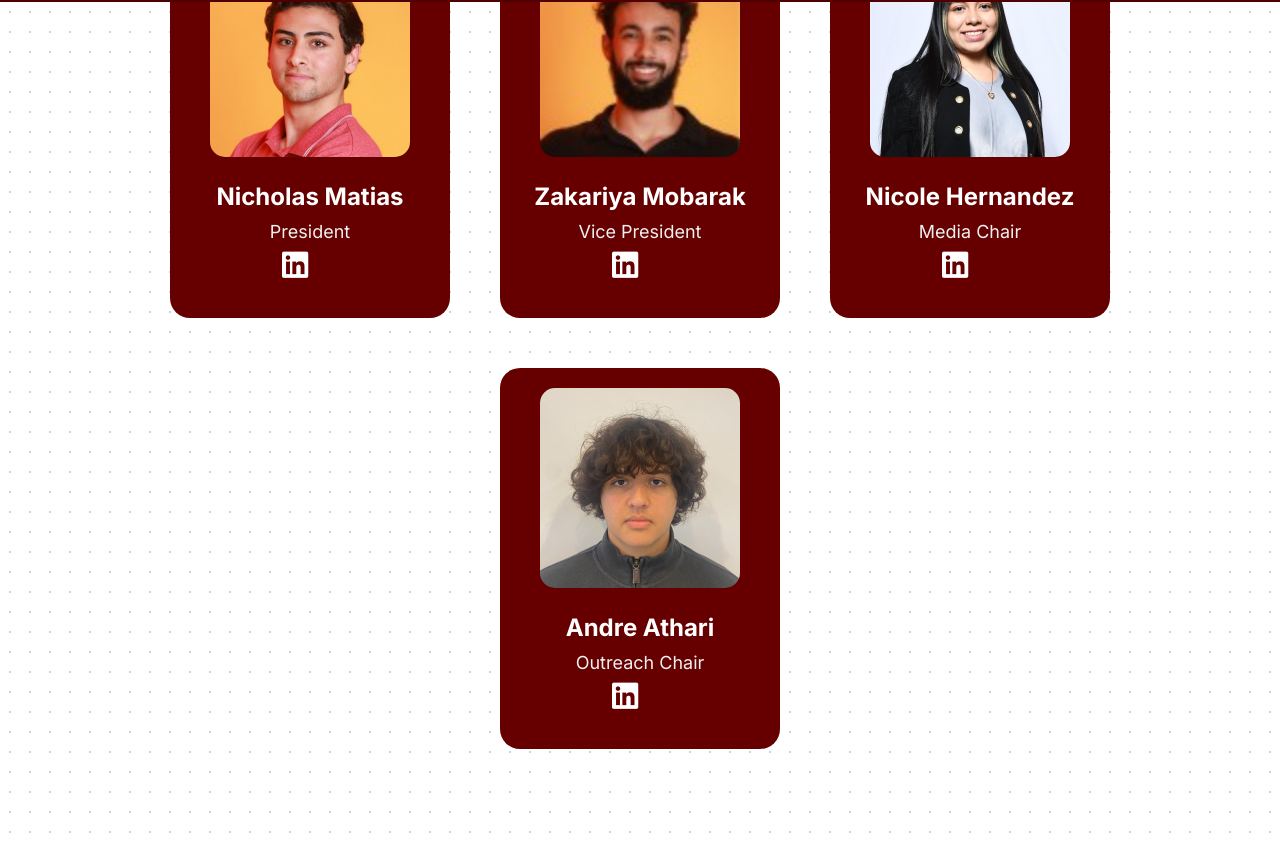
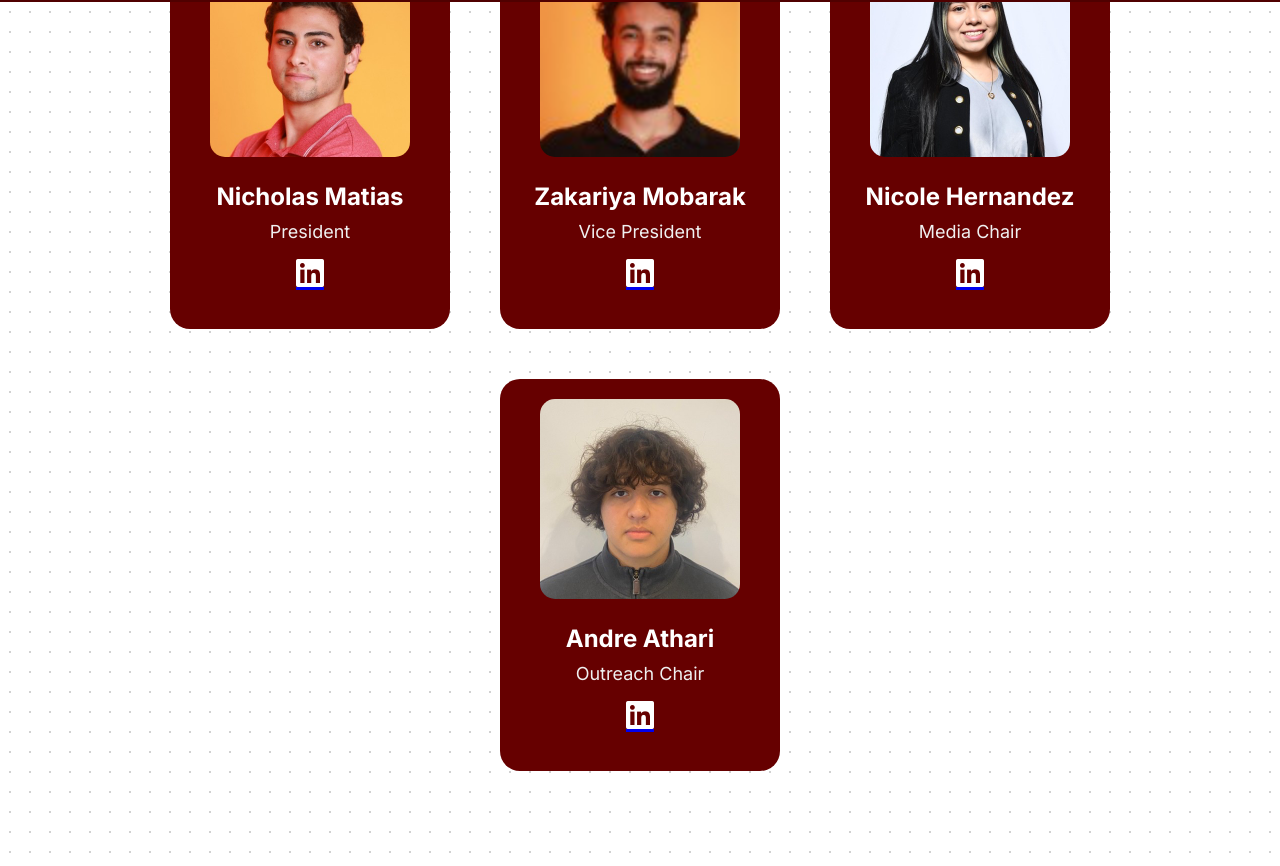
Before and after one commit to TAMUColorStack/ColorStackWebsite, a React (Vite) app in the folder frontend/: page /about_us in a window 1280 px wide. Shown: the part 798-1664 px from the top of the page. Before the commit the page ends 1642 px from the top, so only its background shows below. Built offline with nearby package versions, Linux system fonts and the light colour scheme.

Commit message:
Fixed Linkdeln Icons on the Cards

```diff
--- a/frontend/src/pages/about_us/Card.css
+++ b/frontend/src/pages/about_us/Card.css
@@ -38,10 +38,20 @@
     color: #f0f0f0;
 }
 
-.linkedin-icon {
-    width: 40px;
-    height: 40px;
-    margin-top: 10px;
+.card-content .fa-linkedin {
+    font-size: 32px;
+    color: white;
+    margin: 15px auto 5px;
+    display: block;
+    text-align: center;
+    transition: transform 0.3s ease, color 0.3s ease, text-shadow 0.3s;
+}
+
+.card-content .fa-linkedin:hover {
+    transform: scale(1.3);
+    color: #0077B5;
+    text-shadow: 0 0 10px rgba(255, 255, 255, 0.6);
+    cursor: pointer;
 }
 
 
```
